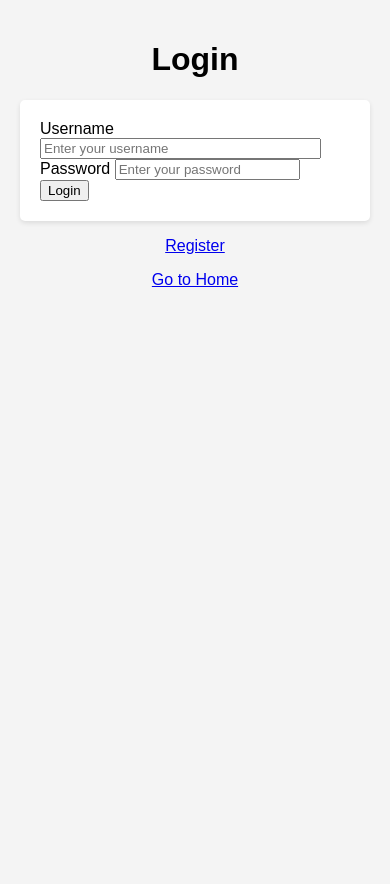
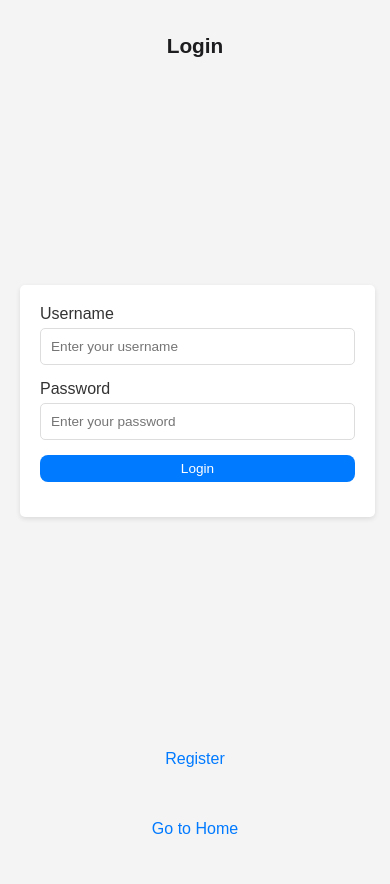
Before and after one commit to zhentilar/TrackPal, a Flask app: page /login in a window 390 px wide. Before the commit the page ends 287 px from the top, so only its background shows below. Run offline with Flask 3, Linux system fonts and the light colour scheme.

Commit message:
style css updated

```diff
--- a/app.py
+++ b/app.py
@@ -133,4 +133,4 @@ def update_target():
 if __name__ == '__main__':
     with app.app_context():
         db.create_all()  # Create database tables if they don't exist
-    app.run(port=8000, debug=True)
+    app.run(port=5000, host="0.0.0.0")
--- /dev/null
+++ b/static/style.css
@@ -0,0 +1,169 @@
+/* Genel Ayarlar */
+body {
+    font-family: -apple-system, BlinkMacSystemFont, "San Francisco", Arial, sans-serif;
+    color: #333;
+    background-color: #f5f5f7;
+    margin: 0;
+    padding: 20px;
+    display: flex;
+    flex-direction: column;
+    align-items: center;
+    min-height: 100vh;
+}
+
+/* Başlıklar */
+h1 {
+    font-size: 2rem;
+    font-weight: 600;
+    color: #1d1d1f;
+    margin-bottom: 20px;
+    text-align: center;
+}
+
+/* Formlar */
+form {
+    background-color: white;
+    padding: 20px;
+    border-radius: 8px;
+    box-shadow: 0 4px 10px rgba(0, 0, 0, 0.1);
+    max-width: 400px;
+    width: 90%;
+    margin-top: 20px;
+}
+
+form div {
+    margin-bottom: 15px;
+}
+
+input[type="text"], input[type="number"], input[type="password"] {
+    width: 100%;
+    padding: 10px;
+    margin-top: 5px;
+    border-radius: 5px;
+    border: 1px solid #ddd;
+    font-size: 1rem;
+    box-sizing: border-box;
+}
+
+button, input[type="submit"] {
+    width: 100%;
+    padding: 10px;
+    border: none;
+    border-radius: 8px;
+    font-size: 1rem;
+    font-weight: 500;
+    background-color: #007aff;
+    color: white;
+    cursor: pointer;
+    transition: background-color 0.3s ease;
+}
+
+button:hover, input[type="submit"]:hover {
+    background-color: #005bb5;
+}
+
+/* Flash ve Hata Mesajları */
+.flash-message, .alert {
+    color: red;
+    text-align: center;
+    font-size: 0.9rem;
+    margin-bottom: 15px;
+}
+
+.alert {
+    padding: 10px;
+    background-color: #ffeded;
+    color: #d32f2f;
+    border-radius: 5px;
+}
+
+/* Buton ve Linkler */
+a, .btn {
+    color: #007aff;
+    text-decoration: none;
+    font-weight: 500;
+    margin: 10px 0;
+    display: inline-block;
+    text-align: center;
+}
+
+a:hover, .btn:hover {
+    text-decoration: underline;
+}
+
+a.btn {
+    padding: 8px 12px;
+    border-radius: 8px;
+    background-color: rgba(0, 122, 255, 0.1);
+}
+
+/* Progress Bar */
+.progress {
+    width: 100%;
+    background-color: #e0e0e5;
+    border-radius: 10px;
+    overflow: hidden;
+    box-shadow: 0px 4px 12px rgba(0, 0, 0, 0.1);
+    margin: 20px 0;
+}
+
+.progress-bar {
+    height: 20px;
+    background-color: #007aff;
+    color: #ffffff;
+    text-align: center;
+    line-height: 20px;
+    transition: width 0.4s ease;
+    font-size: 0.9rem;
+}
+
+/* Responsive Tasarım */
+@media (max-width: 768px) {
+    body {
+        padding: 10px;
+    }
+
+    h1 {
+        font-size: 1.5rem;
+    }
+
+    form {
+        padding: 15px;
+    }
+
+    input[type="text"], input[type="number"], input[type="password"] {
+        font-size: 0.9rem;
+    }
+
+    button, input[type="submit"] {
+        font-size: 0.9rem;
+        padding: 8px;
+    }
+
+    .progress-bar {
+        font-size: 0.8rem;
+    }
+}
+
+@media (max-width: 480px) {
+    h1 {
+        font-size: 1.3rem;
+    }
+
+    form {
+        padding: 10px;
+    }
+
+    input[type="text"], input[type="number"], input[type="password"] {
+        font-size: 0.85rem;
+    }
+
+    button, input[type="submit"] {
+        font-size: 0.85rem;
+        padding: 6px;
+    }
+
+    .progress-bar {
+        font-size: 0.75rem;
+    }
+}
--- a/templates/add_food.html
+++ b/templates/add_food.html
@@ -1,6 +1,7 @@
 <!DOCTYPE html>
 <html lang="en">
 <head>
+    <link rel="stylesheet" href="{{ url_for('static', filename='style.css') }}">
     <meta charset="UTF-8">
     <meta name="viewport" content="width=device-width, initial-scale=1.0">
     <title>Add Food Entry</title>
--- a/templates/home.html
+++ b/templates/home.html
@@ -4,6 +4,7 @@
     <meta charset="UTF-8">
     <meta name="viewport" content="width=device-width, initial-scale=1.0">
     <title>Home</title>
+    <link rel="stylesheet" href="{{ url_for('static', filename='style.css') }}">
     <style>
         body {
             font-family: Arial, sans-serif;
--- a/templates/login.html
+++ b/templates/login.html
@@ -4,6 +4,7 @@
     <meta charset="UTF-8">
     <meta name="viewport" content="width=device-width, initial-scale=1.0">
     <title>Login</title>
+    <link rel="stylesheet" href="{{ url_for('static', filename='style.css') }}">
     <style>
         body {
             font-family: Arial, sans-serif;
--- a/templates/register.html
+++ b/templates/register.html
@@ -5,6 +5,7 @@
     <meta charset="UTF-8">
     <meta name="viewport" content="width=device-width, initial-scale=1.0">
     <title>Register</title>
+    <link rel="stylesheet" href="{{ url_for('static', filename='style.css') }}">
 </head>
 <body>
     <h1>Register</h1>
```
Also changed, not shown: instance/trackpal.db.
